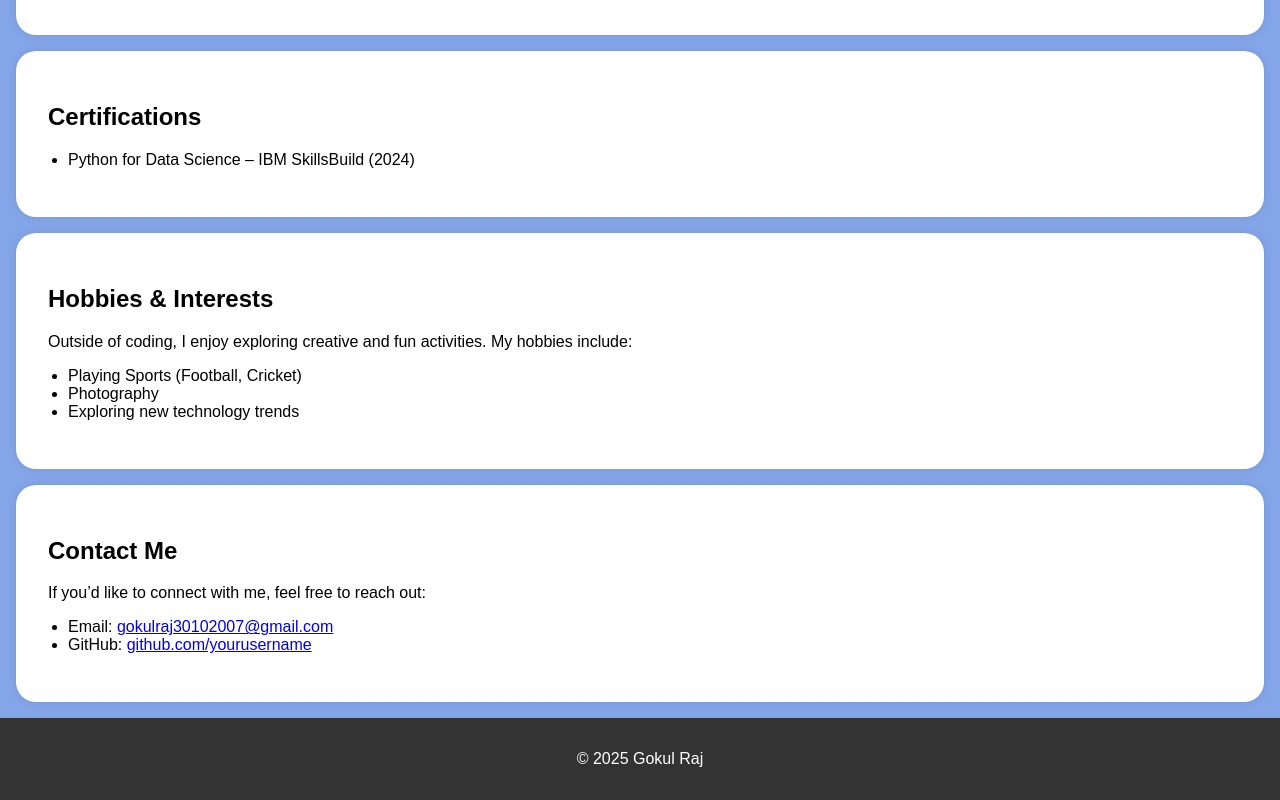
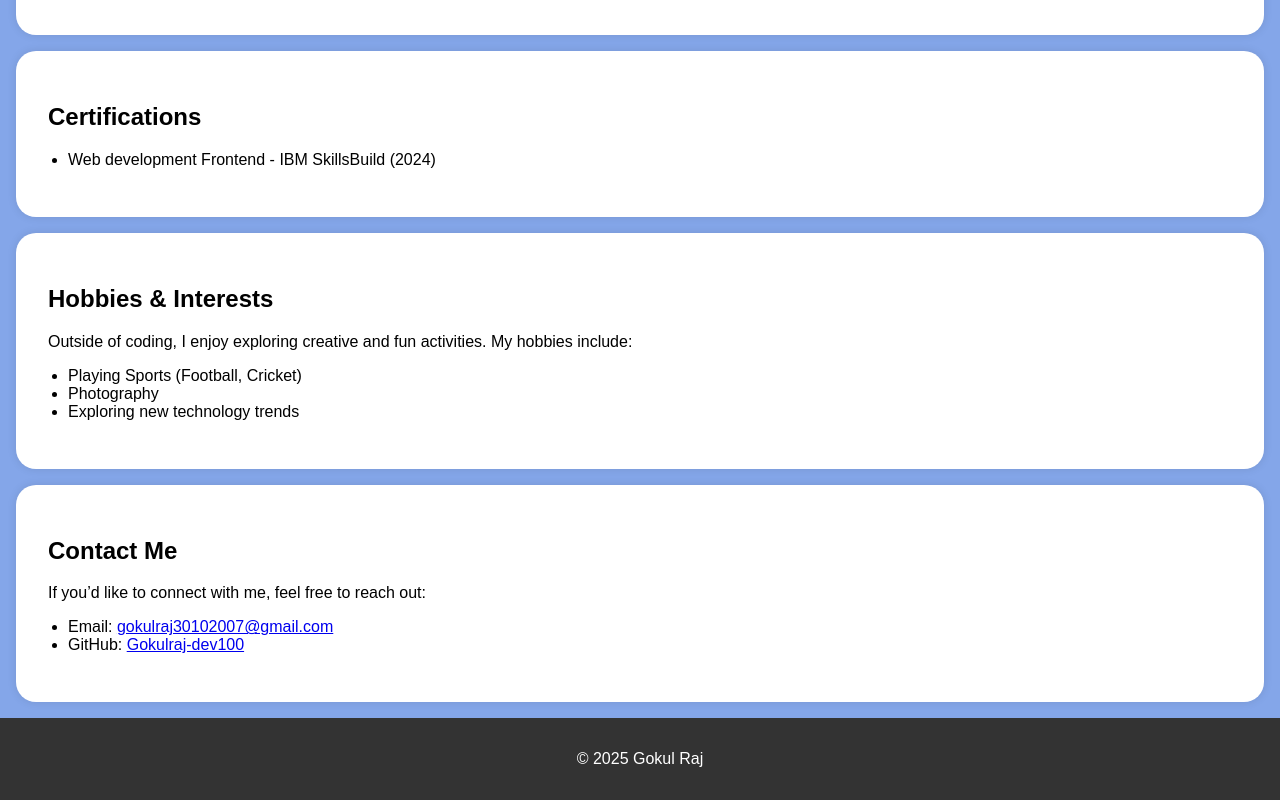
Before and after one commit to gokulraj-dev100/portfolio, a plain HTML site: page index.html in a window 1280 px wide. Shown: the part 965-1765 px from the top of the page. Drawn offline with Linux system fonts and the light colour scheme.

Commit message:
Update index.html

```diff
--- a/index.html
+++ b/index.html
@@ -173,7 +173,7 @@
     <div class="section-content">
         <h2>Certifications</h2>
         <ul>
-            <li>Python for Data Science – IBM SkillsBuild (2024)</li>
+            <li> Web development Frontend -  IBM SkillsBuild (2024)</li>
             <!-- Add more certifications here -->
         </ul>
     </div>
@@ -202,7 +202,7 @@
         <p>If you’d like to connect with me, feel free to reach out:</p>
         <ul>
             <li>Email: <a href="gokulraj30102007@gmail.com">gokulraj30102007@gmail.com</a></li>
-            <li>GitHub: <a href="https://github.com/gokulraj-dev100" target="_blank">github.com/yourusername</a></li>
+            <li>GitHub: <a href="https://github.com/gokulraj-dev100" target="_blank">Gokulraj-dev100</a></li>
         </ul>
     </div>
 </section>
```
